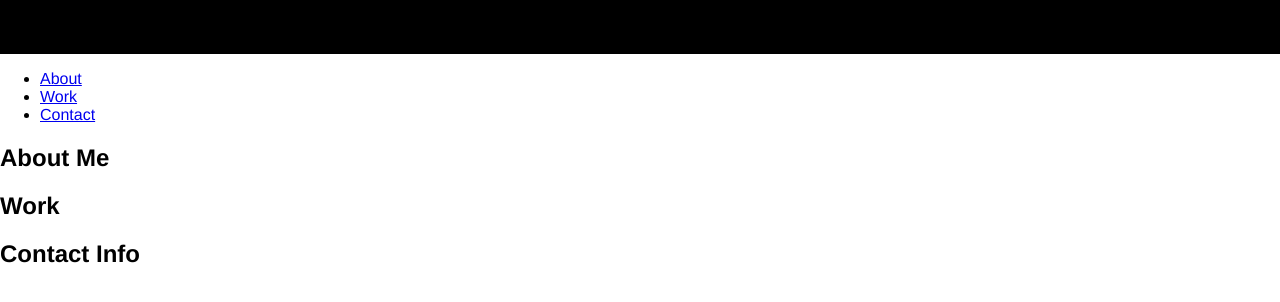
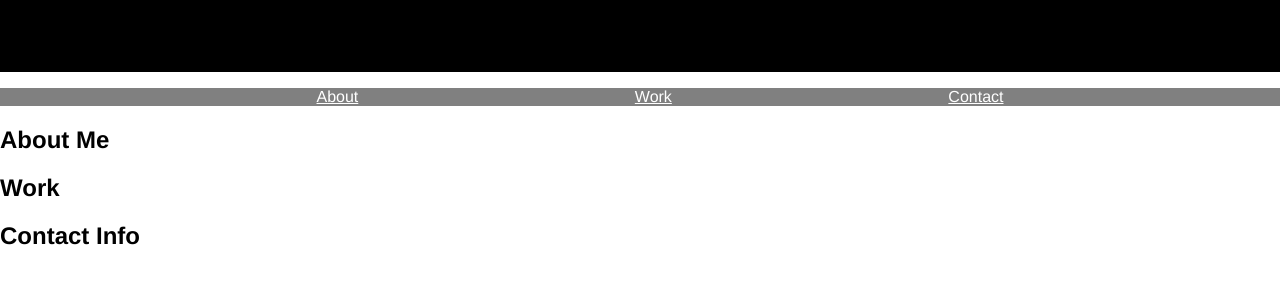
Before and after one commit to taylordaveymoss/expert-tribble, a plain HTML site: page index.html in a window 1280 px wide. Shown: the part 126-428 px from the top of the page. Drawn offline with Linux system fonts and the light colour scheme.

Commit message:
second commit

```diff
--- a/assets/css/style.css
+++ b/assets/css/style.css
@@ -14,4 +14,17 @@ header {
     padding: 50px;
 }
 
-nav
+nav ul {
+    list-style-type: none;
+    display: flex;
+    justify-content: space-evenly;
+    background-color: grey;
+}
+
+nav li {
+    display: inline;
+}
+
+nav a {
+    color: white;
+}
--- a/index.html
+++ b/index.html
@@ -10,22 +10,24 @@
 <body>
     <!-- Header -->
     <header>
+        <!-- Name -->
         <h1>Taylor Moss</h1>
+        <!-- Recent Photo -->
+        <img href="./assets/images/"/>
     </header>
+
     <!-- Navbar -->
     <nav>
         <ul>
             <li><a href="#about">About</a></li>
             <li><a href="#work">Work</a></li>
             <li><a href="#contact">Contact</a></li>
-            <!-- Resume -->
         </ul>
     </nav>
 
     <!-- About Me -->
     <section id="about">
         <h1>About Me</h1>
-
     </section>
 
     <!-- Work -->
@@ -40,9 +42,6 @@
 
     </section>
 
-    <!-- Resume -->
-
-
     <!-- Footer -->
     <footer>
         <p></p>
```
